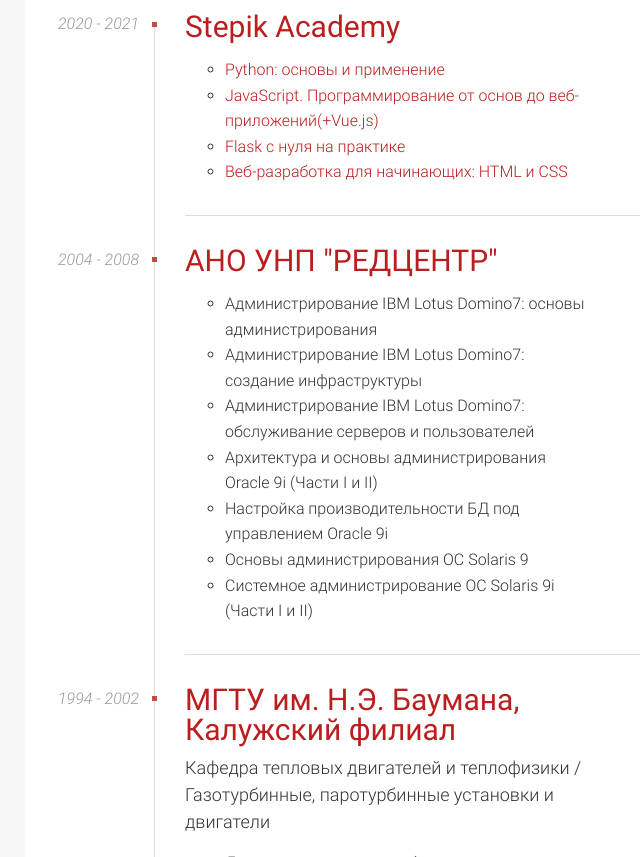
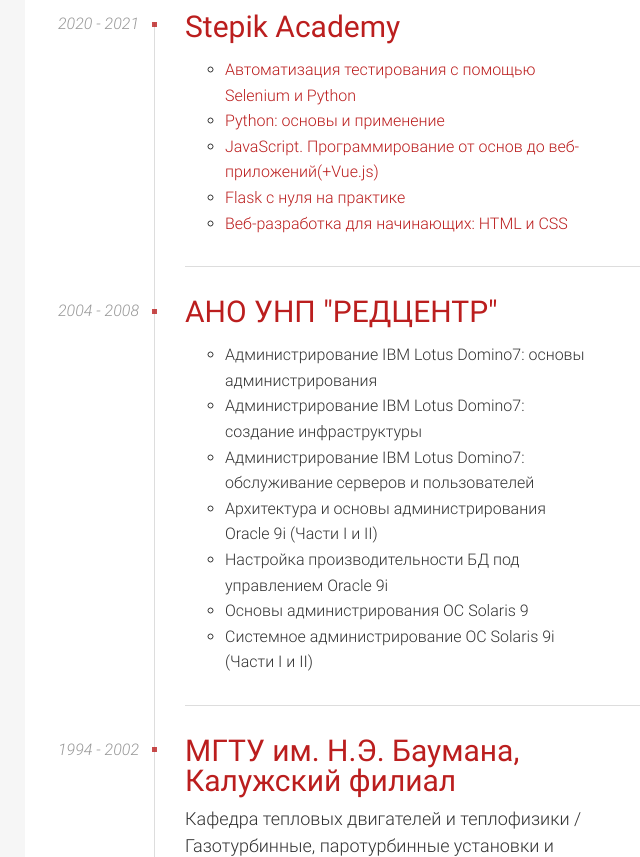
Before and after one commit to dnarkhipov/dnarkhipov.github.io, a plain HTML site: page index.html in a window 1280 px wide. Shown: the part 4111-4968 px from the top of the page, without its empty margins (231-871 px from the left). Drawn offline with Linux system fonts and the light colour scheme.

Commit message:
- новый сертификат: Автоматизация тестирования с помощью Selenium и Python

```diff
--- a/index.html
+++ b/index.html
@@ -304,6 +304,7 @@
                                         Academy</a></div>
                                     <div class="project-description">
                                         <ul>
+                                            <li><a href="https://stepik.org/cert/898658" target="_blank">Автоматизация тестирования с помощью Selenium и Python</a></li>
                                             <li><a href="https://stepik.org/cert/888318" target="_blank">Python: основы
                                                 и применение</a></li>
                                             <li><a href="https://stepik.org/cert/868756" target="_blank">JavaScript.
```
Also changed, not shown: static/selenium.png (added), 1 other file.
